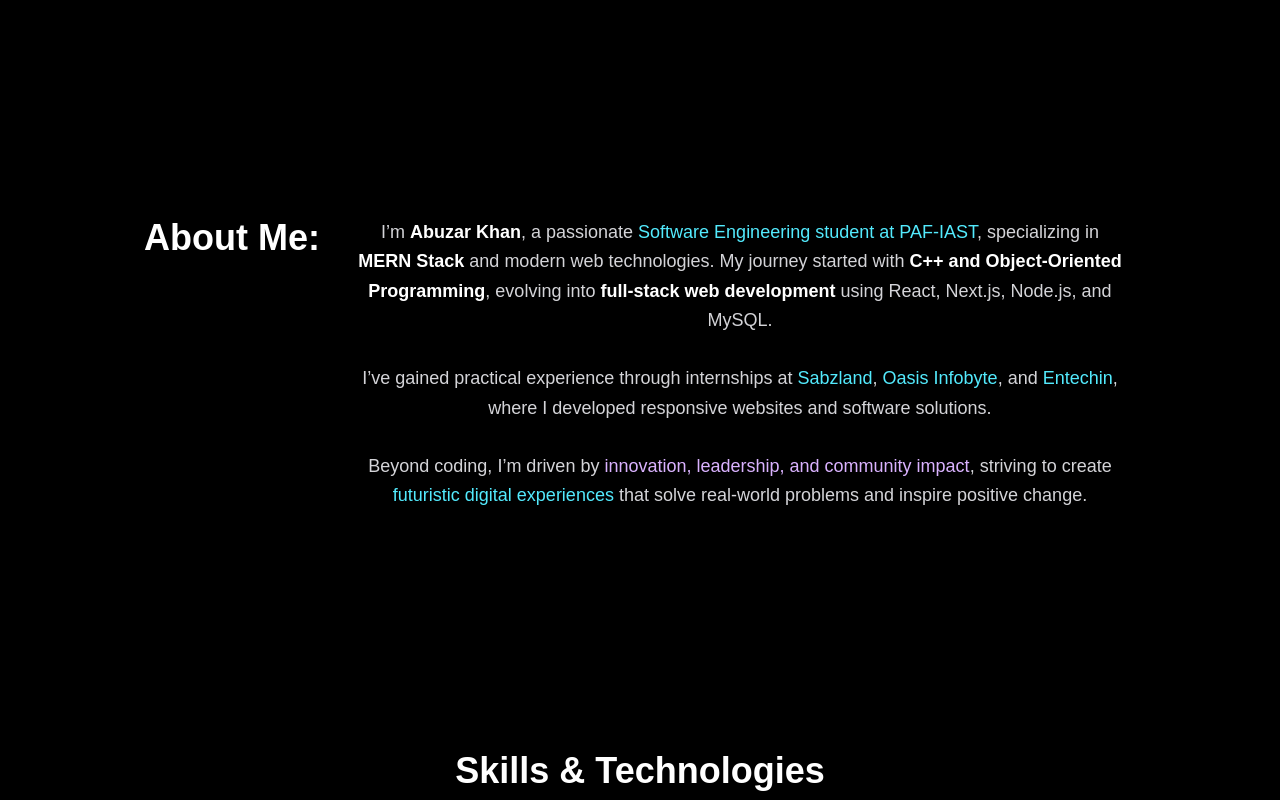
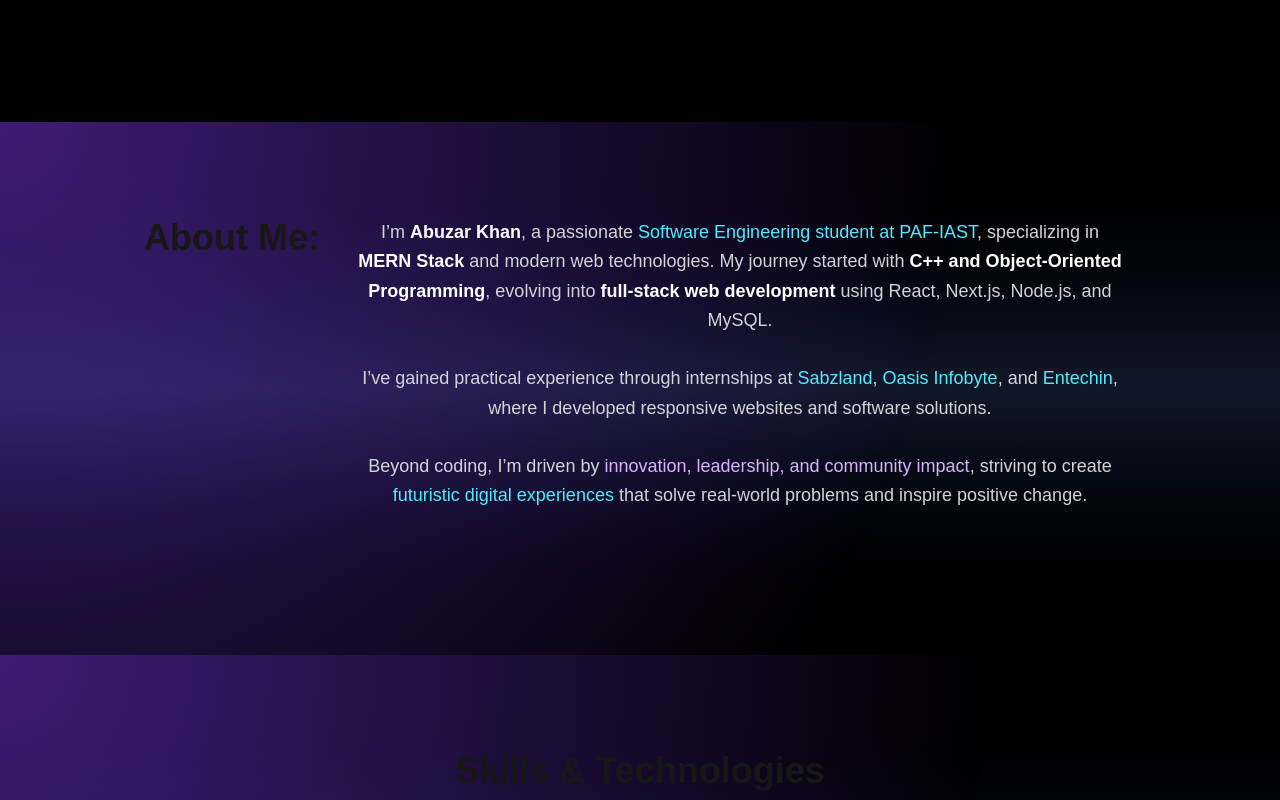
Before and after one commit to abuzarkhanse/Updated-Portfolio, a Next.js app: page / in a window 1280 px wide. Shown: the part 1260-2060 px from the top of the page. Built offline with nearby package versions, Linux system fonts and the light colour scheme.

Commit message:
SectionWrapper Updates

```diff
--- a/src/components/SectionWrapper.tsx
+++ b/src/components/SectionWrapper.tsx
@@ -11,18 +11,18 @@
   return (
     <section
       id={id}
-      // force dark background & white text everywhere
-      className="py-24 relative bg-black text-white"
+      className="relative py-24 bg-gradient-to-b from-black via-gray-900 to-black overflow-hidden"
     >
-      <div className="max-w-6xl mx-auto px-4 sm:px-6 md:px-20">
+      {/* subtle animated glow */}
+      <div className="absolute inset-0 opacity-10 bg-[radial-gradient(circle_at_top_left,_#7c3aed_0%,_transparent_70%)] animate-pulse pointer-events-none" />
+
+      <div className="relative max-w-6xl mx-auto px-4 sm:px-6 md:px-20">
         {title && (
-          <h2 className="text-3xl sm:text-4xl font-bold text-center text-white mb-12">
+          <h2 className="text-3xl sm:text-4xl font-bold text-center text-white mb-12 drop-shadow-[0_0_8px_#a78bfa]">
             {title}
           </h2>
         )}
-        <div className="flex flex-wrap gap-6 justify-center">
-          {children}
-        </div>
+        <div className="flex flex-wrap gap-6 justify-center">{children}</div>
       </div>
     </section>
   )
```
